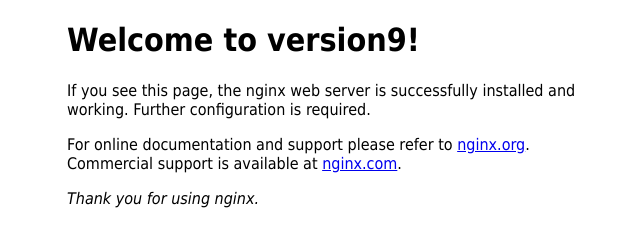
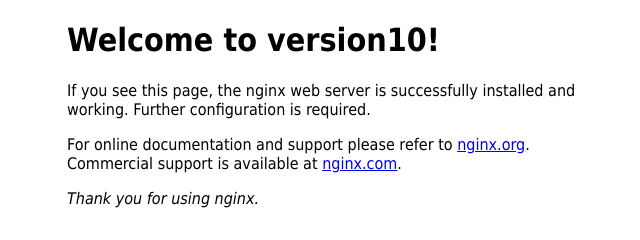
Before and after one commit to ttreggfd/testing, a plain HTML site: page index.html in a window 1280 px wide. Shown: the full height of the page, 293-933 px from the left. Drawn offline with Linux system fonts and the light colour scheme.

Commit message:
Update index.html

```diff
--- a/index.html
+++ b/index.html
@@ -11,7 +11,7 @@
 </style>
 </head>
 <body>
-<h1>Welcome to version9!</h1>
+<h1>Welcome to version10!</h1>
 <p>If you see this page, the nginx web server is successfully installed and
 working. Further configuration is required.</p>
 
```
